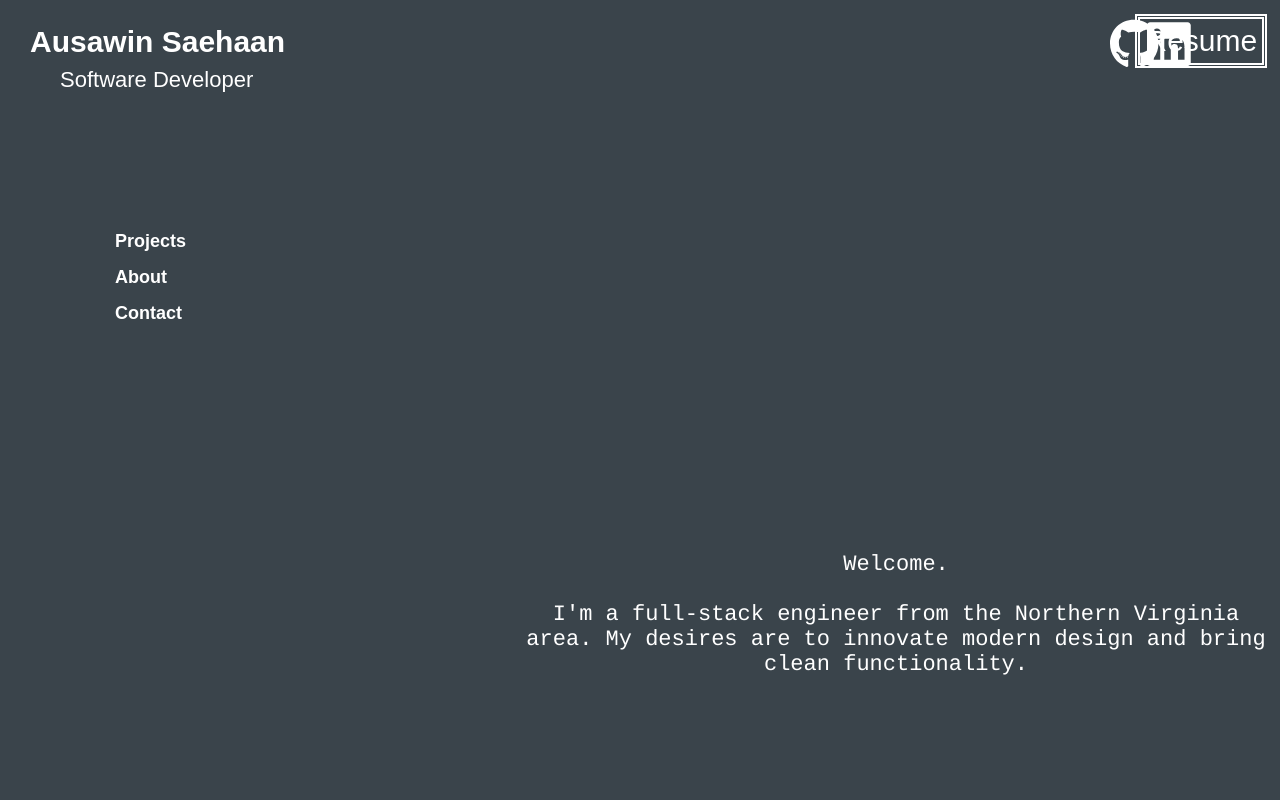
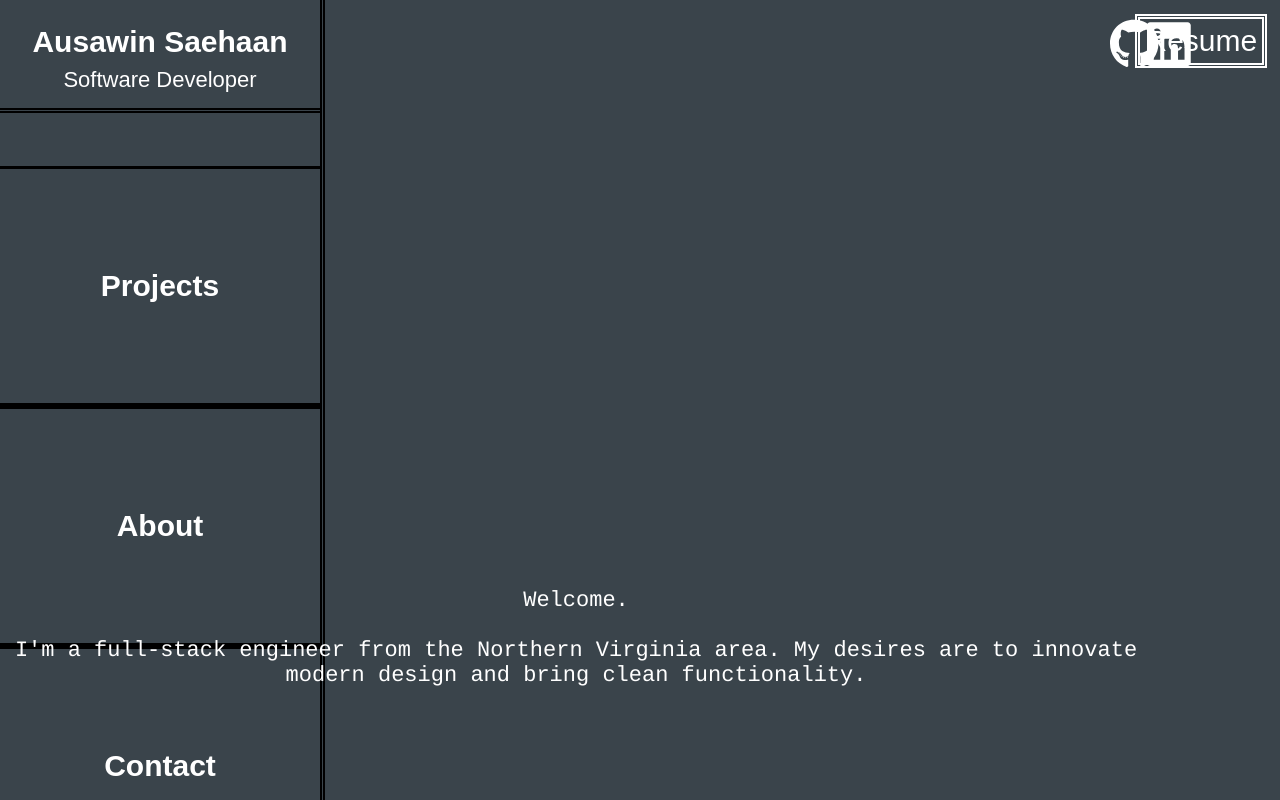
Before and after one commit to saehaana/html-css-prac, a React (Create React App) app: page / in a window 1280 px wide. Built offline with nearby package versions, Linux system fonts and the light colour scheme.

Commit message:
created vertical left navbar

```diff
--- a/src/components/Home.js
+++ b/src/components/Home.js
@@ -12,9 +12,10 @@ const Home = () => {
     return (
     <>
     <div className= "home-container">
+    <div className="navbox">
         <h1 className = "name">Ausawin Saehaan</h1>
         <p className = "title">Software Developer</p>
-    <ul className = "navbar">
+        <ul className = "navlist">
             <motion.li
                 initial={{ opacity: 0 }}
                 animate={{ opacity: 1 }}
@@ -37,12 +38,11 @@ const Home = () => {
                 <a href="mailto:saehaana@gmail.com">Contact</a>
             </motion.li>
         </ul>
-    <div className = "message-box">
+    </div>
     <p className = "message">
         Welcome. <br></br> <br></br>
         I'm a full-stack engineer from the Northern Virginia area. My desires are to innovate modern design and bring clean functionality.
     </p>
-    </div>
     <motion.div
         className = "github"
         whileHover={{scale:1.1}}
--- a/src/stylesheets/App.css
+++ b/src/stylesheets/App.css
@@ -32,75 +32,3 @@ html,body{
     bottom: 20%;
     right:43%;
 }
-.main-container-background{
-    position: relative;
-    width: 100vw;
-    height: 100vh;
-    background-repeat: no-repeat;
-}
-.navbar{
-    position: absolute;
-    top: 200px;
-    padding-left: 115px;
-    list-style-type: none; /* removes bullet points */
-}
-li a{
-    font-family: Arial, Helvetica, sans-serif;
-    font-size: 18px;
-    font-weight: bold;
-    color: rgb(255, 255, 255);
-    padding-top: 15px;
-    float: left;
-    text-decoration: none;
-}
-.message{
-    position: absolute;
-    top: 65%;
-    left: 40%;
-    font-family: Courier;
-    font-size: 22px;
-    font-weight: lighter;
-    color: rgb(255, 255, 255);
-    padding: 10px;
-    text-align: center;
-}
-.github{
-    position: absolute;
-    padding-top: 5px;
-    top: 1.5%;
-    right: 9.5%;
-    font-size: 50px;
-}
-.linkedin{
-    position: absolute;
-    padding-top: 5px;
-    top: 1.5%;
-    right: 7%;
-    font-size: 50px;
-}
-.resume{
-    position: absolute;
-    top: 1.8%;
-    right: 1%;
-    font-family: Arial, Helvetica, sans-serif;
-    font-size: 30px;
-    font-weight: lighter;
-    color: rgb(255, 255, 255);
-    padding: 5px;
-    border: 5px double white;
-}
-.resume a:link {
-    color: rgb(255, 255, 255);
-    text-decoration: none;
-}
-.resume a:visited {
-    color: white;
-    text-decoration: none;
-}
-.resume a:hover {
-    color: rgb(255, 255, 255);
-    background-color: rgb(0, 0, 0);
-}
-.resume a:active {
-    color: white;
-}
--- a/src/stylesheets/Home.css
+++ b/src/stylesheets/Home.css
@@ -2,49 +2,66 @@
     position: relative;
     width: 100vw;
     height: 100vh;
-    background-repeat: no-repeat;
-    color:antiquewhite;
+}
+.navbox{
+    position:absolute;
+    height: 100vh;
+    width: 320px;
+    top:0px;
+    border-right: thick double #000000;
 }
 .name{
     position: absolute;
+    width: 320px;
     top: 0px;
     padding-top: 5px;
-    padding-left: 30px;
     font-family: Arial, Helvetica, sans-serif;
     font-size: 30px;
     color: rgb(255, 255, 255);
-
 }
 .title{
     position: absolute;
+    width: 320px;
     top: 40px;
-    left: 30px;
     padding-top: 5px;
-    padding-left: 30px;
+    padding-bottom: 15px;
     font-family: Arial, Helvetica, sans-serif;
     font-size: 22px;
     font-weight: lighter;
     color: rgb(255, 255, 255);
+    border-bottom: thick double #000000;
 }
-.navbar{
+.navlist{
     position: absolute;
-    top: 200px;
-    padding-left: 115px;
+    width:320px;
+    top: 150px;
+    padding-left: 0;
     list-style-type: none; /* removes bullet points */
 }
-li a{
+.navlist a{
+    position: relative;
+    padding-top: 100px;
+    padding-bottom: 100px;
+    display: block;
+    text-decoration: none;
     font-family: Arial, Helvetica, sans-serif;
-    font-size: 18px;
+    font-size: 30px;
     font-weight: bold;
     color: rgb(255, 255, 255);
-    padding-top: 15px;
-    float: left;
-    text-decoration: none;
+    border-top: solid #000000;
+    border-bottom: solid #000000;
+
+    box-shadow: inset 0 0 0 0 #54b3d6;
+    transition: color .3s ease-in-out, box-shadow .3s ease-in-out;
+}
+.navlist a:hover {
+    box-shadow: inset 320px 0 0 0 #54b3d6;
+    color: white;
 }
 .message{
     position: absolute;
-    top: 65%;
-    left: 40%;
+    bottom: 10%;
+    right: 10%;
     font-family: Courier;
     font-size: 22px;
     font-weight: lighter;
```
Lines whose indentation alone changed are shown as unchanged.
